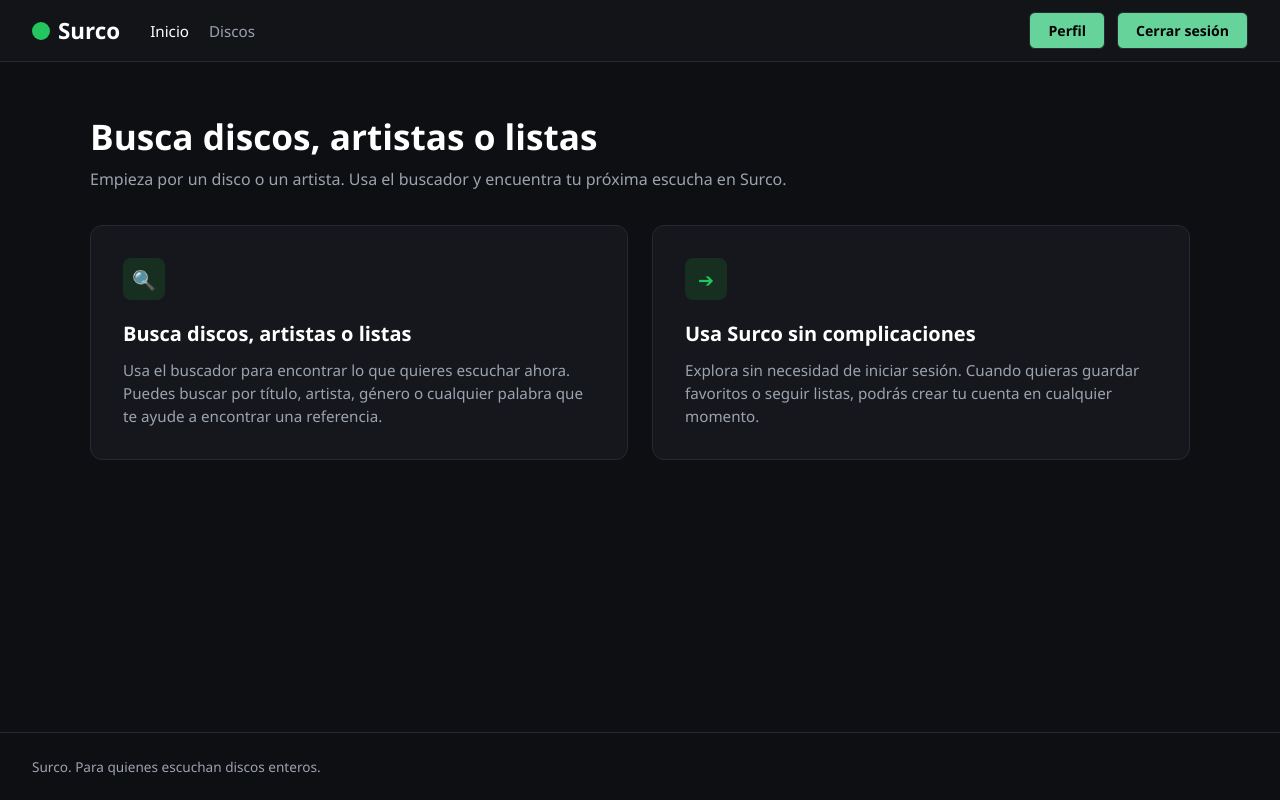
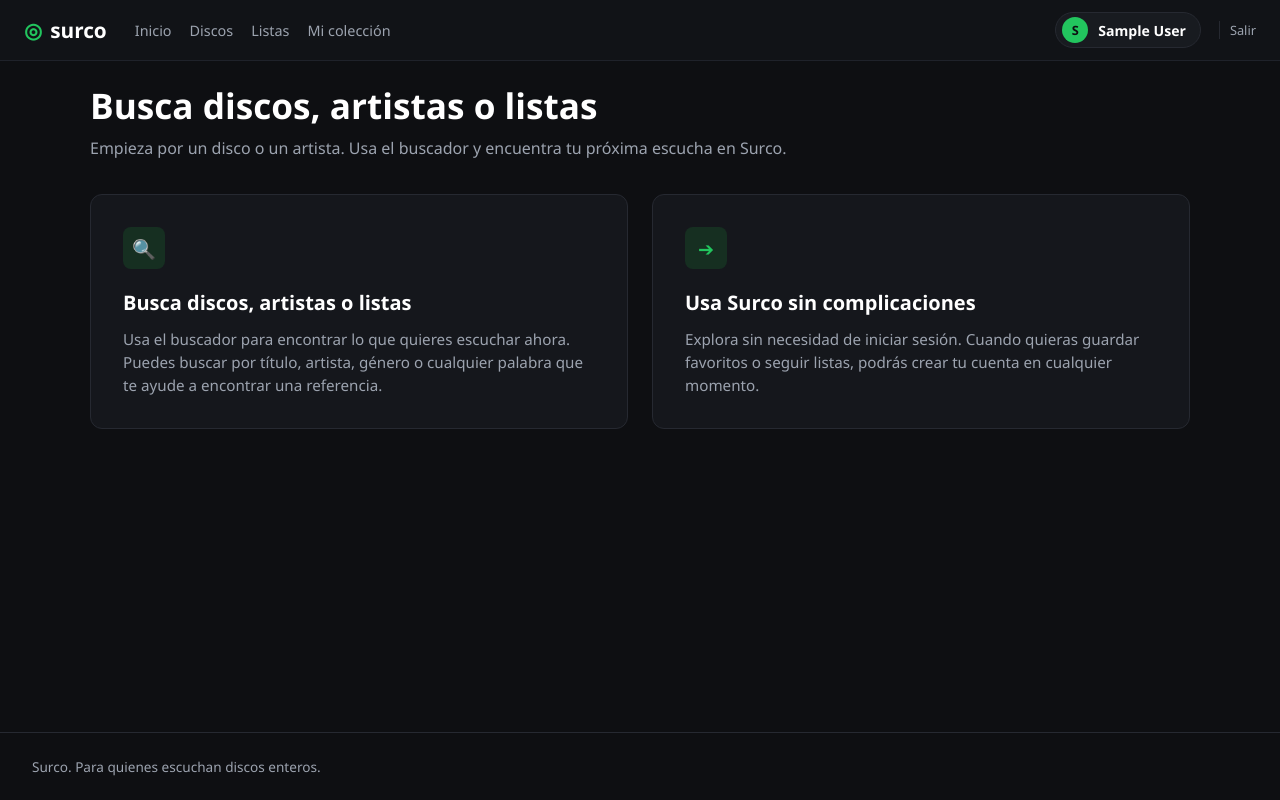
Before and after one commit to Agusdestroy/ProyectoWeb, a PHP site: page /index.php in a window 1280 px wide. Run offline with PHP 8.4, Linux system fonts and the light colour scheme; the visitor is signed in with stand-in values (Sample User, id 1).

Commit message:
Se arregla detalles del header para diferenciar inicio de sesion

```diff
--- a/css/styles.css
+++ b/css/styles.css
@@ -1031,3 +1031,114 @@ input[type="text"] {
 .register-login a:hover {
     text-decoration: underline;
 }
+
+/* ==========================================================================
+   CABECERA DINÁMICA DE NAVEGACIÓN (includes/header.php)
+   ========================================================================== */
+.main-header {
+    background-color: #111317;
+    border-bottom: 1px solid #1f222a;
+    padding: 12px 24px;
+}
+
+.header-container {
+    max-width: 1300px;
+    margin: 0 auto;
+    display: flex;
+    align-items: center;
+    justify-content: space-between;
+    gap: 20px;
+}
+
+.header-left {
+    display: flex;
+    align-items: center;
+    gap: 28px;
+}
+
+.logo {
+    color: #ffffff;
+    font-size: 1.3rem;
+    font-weight: 800;
+    text-decoration: none;
+    display: flex;
+    align-items: center;
+    gap: 8px;
+}
+
+.logo-icon {
+    color: #22c55e;
+}
+
+.main-nav {
+    display: flex;
+    gap: 18px;
+}
+
+.nav-link {
+    color: #9ca3af;
+    text-decoration: none;
+    font-size: 0.9rem;
+    font-weight: 500;
+}
+
+.nav-link:hover {
+    color: #ffffff;
+}
+
+/* Zona de usuario autenticado / botones */
+.header-right {
+    display: flex;
+    align-items: center;
+    gap: 12px;
+}
+
+.user-badge {
+    display: flex;
+    align-items: center;
+    gap: 10px;
+    background-color: #181b20;
+    border: 1px solid #262931;
+    padding: 4px 14px 4px 6px;
+    border-radius: 20px;
+    text-decoration: none; /* Quita el subrayado del hipervínculo */
+    cursor: pointer;
+    transition: background-color 0.2s ease, border-color 0.2s ease;
+}
+
+.user-badge:hover {
+    background-color: #20242b;
+    border-color: #374151;
+}
+
+.user-avatar {
+    width: 26px;
+    height: 26px;
+    border-radius: 50%;
+    background-color: #22c55e;
+    color: #0d0f12;
+    font-weight: 700;
+    font-size: 0.8rem;
+    display: flex;
+    align-items: center;
+    justify-content: center;
+}
+
+.user-name {
+    color: #ffffff;
+    font-size: 0.88rem;
+    font-weight: 600;
+}
+
+.logout-link {
+    color: #9ca3af;
+    text-decoration: none;
+    font-size: 0.8rem;
+    margin-left: 6px;
+    padding-left: 10px;
+    border-left: 1px solid #262931;
+}
+
+.logout-link:hover {
+    color: #ef4444;
+}
--- a/disco_detalle.php
+++ b/disco_detalle.php
@@ -17,9 +17,9 @@ if ($id_disco <= 0) {
 
 // 3. Consulta SQL del disco
 $query_disco = "SELECT d.id_disco, d.id_artista, d.titulo, d.portada_url, d.fecha_lanzamiento, d.descripcion, d.genero, d.sello,
-                       YEAR(d.fecha_lanzamiento) AS anio,
-                       DATE_FORMAT(d.fecha_lanzamiento, '%d/%m/%Y') AS fecha_formateada,
-                       IFNULL(a.nombre, 'Artista Desconocido') AS artista
+                        YEAR(d.fecha_lanzamiento) AS anio,
+                        DATE_FORMAT(d.fecha_lanzamiento, '%d/%m/%Y') AS fecha_formateada,
+                        IFNULL(a.nombre, 'Artista Desconocido') AS artista
                 FROM discos d
                 LEFT JOIN artistas a ON d.id_artista = a.id_artista
                 WHERE d.id_disco = $id_disco";
--- a/includes/header.php
+++ b/includes/header.php
@@ -1,6 +1,26 @@
 <?php
-if (session_status() == PHP_SESSION_NONE) {
+// 1. Iniciar la sesión si aún no está activa
+if (session_status() === PHP_SESSION_NONE) {
     session_start();
+}
+
+// 2. Verificar estado de autenticación
+$esta_logueado  = isset($_SESSION['id_usuario']);
+$nombre_usuario = '';
+$inicial        = '';
+
+if ($esta_logueado) {
+    // Captura el nombre guardado en sesión por login.php (soporta 'nombre' o 'usuario')
+    if (isset($_SESSION['nombre']) && !empty($_SESSION['nombre'])) {
+        $nombre_usuario = $_SESSION['nombre'];
+    } elseif (isset($_SESSION['usuario'])) {
+        $nombre_usuario = $_SESSION['usuario'];
+    } else {
+        $nombre_usuario = 'Usuario';
+    }
+
+    // Extrae la primera letra para el círculo de avatar
+    $inicial = strtoupper(substr($nombre_usuario, 0, 1));
 }
 ?>
 <!DOCTYPE html>
@@ -8,31 +28,41 @@ if (session_status() == PHP_SESSION_NONE) {
 <head>
     <meta charset="UTF-8">
     <meta name="viewport" content="width=device-width, initial-scale=1.0">
-    <title>Surco</title>
+    <title>Surco - Catálogo de Discos</title>
     <link rel="stylesheet" href="css/styles.css">
 </head>
 <body>
-    <header class= "main-header">
+    <header class="main-header">
         <div class="header-container">
+            <!-- Menú Izquierdo: Logo y Navegación Principal -->
             <div class="header-left">
                 <a href="index.php" class="logo">
-                    <span class="logo-dot"></span>
-                    <span class="logo-text">Surco</span>
+                    <span class="logo-icon">◎</span> surco
                 </a>
                 <nav class="main-nav">
-                    <a href="index.php" class="nav-link active"> Inicio </a>
-                    <a href="discos.php" class="nav-link"> Discos </a>
+                    <a href="index.php" class="nav-link">Inicio</a>
+                    <a href="discos.php" class="nav-link">Discos</a>
+
+                    <?php if ($esta_logueado): ?>
+                        <a href="listas.php" class="nav-link">Listas</a>
+                        <a href="coleccion.php" class="nav-link">Mi colección</a>
+                    <?php endif; ?>
                 </nav>
             </div>
-            <div class="header-actions">
-            <?php if (isset($_SESSION['usuario'])): ?>
-                <a href="perfil.php" class="btn-secondary">Perfil</a>
-                <a href="logout.php" class="btn-secondary">Cerrar sesión</a>
-            <?php else: ?>
-                <a href="registro.php" class="btn-primary"> Crear cuenta </a>
-                <a href="login.php" class="btn-secondary"> Iniciar sesión </a>
-            <?php endif; ?>
+            <!-- Menú Derecho: Estado de Sesión -->
+            <div class="header-right">
+                <?php if ($esta_logueado): ?>
+                    <!-- Enlace al perfil de usuario -->
+                    <a href="perfil.php" class="user-badge" title="Ir a mi perfil">
+                        <span class="user-avatar"><?php echo htmlspecialchars($inicial); ?></span>
+                        <span class="user-name"><?php echo htmlspecialchars($nombre_usuario); ?></span>
+                    </a>
+                    <a href="logout.php" class="logout-link" title="Cerrar sesión">Salir</a>
+                <?php else: ?>
+                    <a href="login.php" class="btn-secondary">Iniciar Sesión</a>
+                    <a href="registro.php" class="btn-primary">Crear Cuenta</a>
+                <?php endif; ?>
             </div>
         </div>
     </header>
-    <main class="main-content">
+    <main class="site-main">
--- a/login.php
+++ b/login.php
@@ -23,7 +23,7 @@ if ($_SERVER['REQUEST_METHOD'] === 'POST') {
         $contrasena_clean = mysqli_real_escape_string($conexion, $contrasena);
 
         $query_usuario = "SELECT id_usuario, nombre_usuario FROM usuarios
-                          WHERE email = '$email_clean' AND contrasena = '$contrasena_clean'";
+                            WHERE email = '$email_clean' AND contrasena = '$contrasena_clean'";
         $res_usuario = mysqli_query($conexion, $query_usuario);
 
         if (!$res_usuario) {
@@ -51,8 +51,8 @@ include("includes/header.php");
 
 // 5. Traer 4 portadas de discos para la decoración superior
 $query_portadas = "SELECT titulo, portada_url FROM discos
-                   WHERE portada_url IS NOT NULL
-                   ORDER BY RAND() LIMIT 4";
+                    WHERE portada_url IS NOT NULL
+                    ORDER BY RAND() LIMIT 4";
 $res_portadas = mysqli_query($conexion, $query_portadas);
 ?>
 
```
